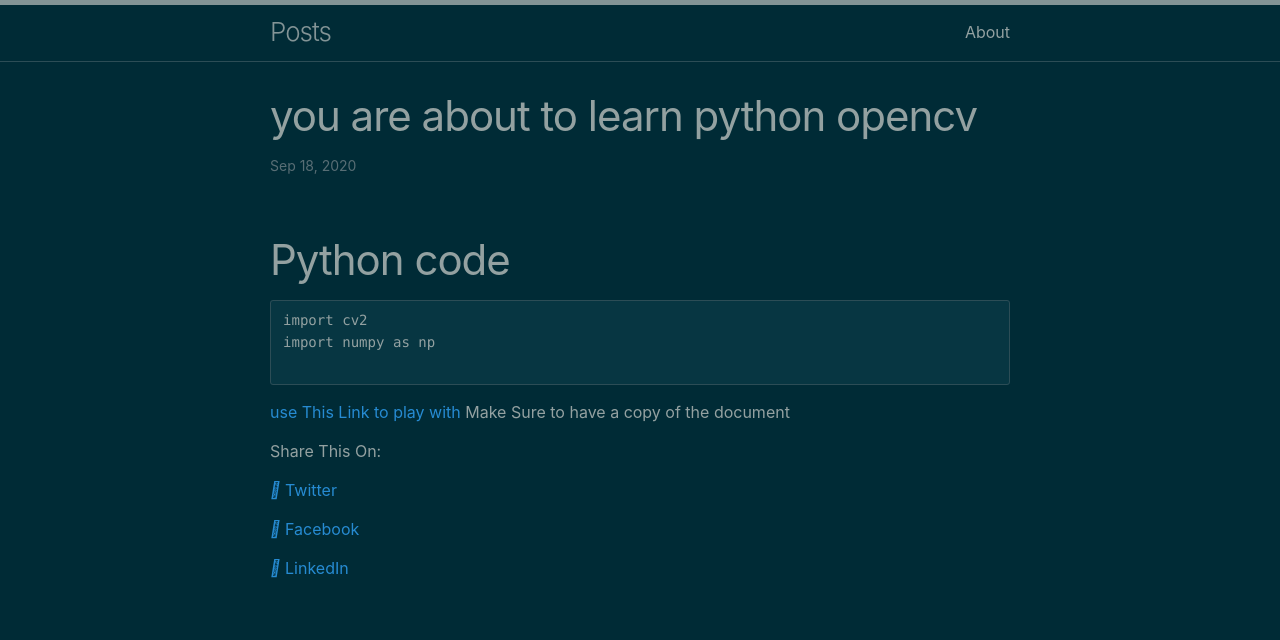
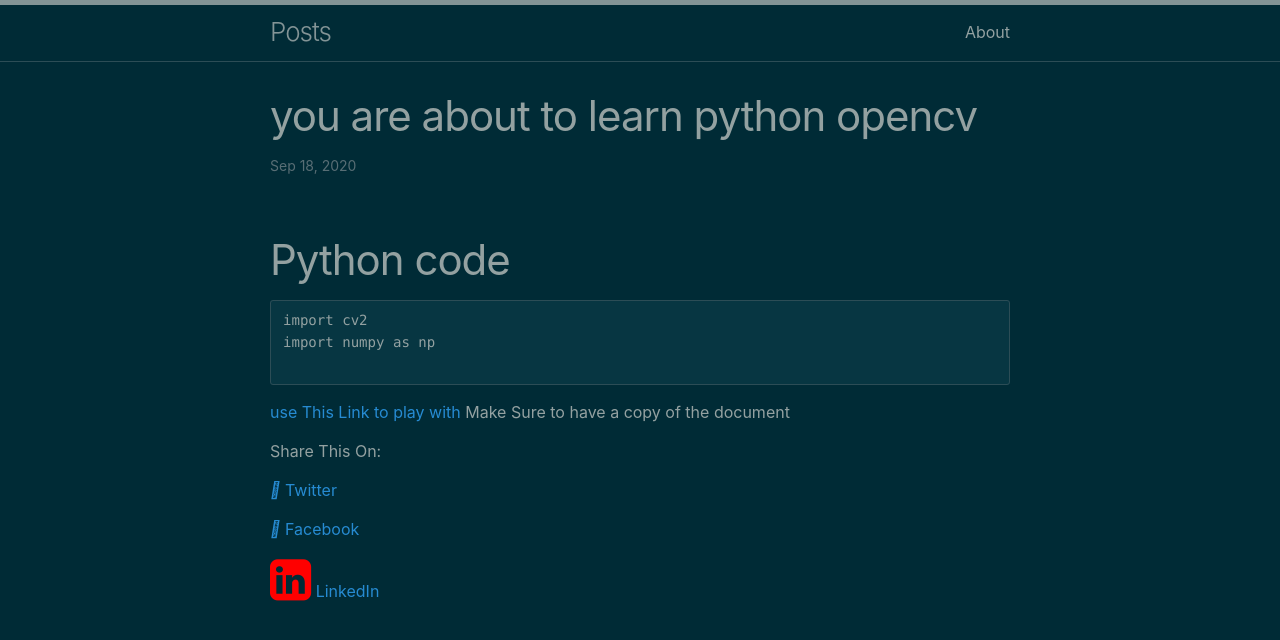
Before and after one commit to Sanjuvi/sanjeevi, a Jekyll site: the page built from _posts/2020-09-18-First-blog.md, in a window 1280 px wide. Shown: the top 640 px of the page. Built offline with Jekyll 4.4.1, drawn with Linux system fonts in a browser that asks for light colours; our own code applies the rules of GitHub Pages for plain Markdown files.

Commit message:
Update 2020-09-18-First-blog.md

```diff
--- a/_posts/2020-09-18-First-blog.md
+++ b/_posts/2020-09-18-First-blog.md
@@ -15,4 +20,4 @@ Share This On:
 
   <a href="https://www.facebook.com/sharer/sharer.php?u={{ page.url | absolute_url | url_encode }}" class="btn btn--facebook" onclick="window.open(this.href, 'window', 'left=20,top=20,width=500,height=500,toolbar=1,resizable=0'); return false;" title="{{ site.data.ui-text[site.locale].share_on_label | default: 'Share on' }} Facebook"><i class="fab fa-fw fa-facebook" aria-hidden="true"></i><span> Facebook</span></a>
 
-  <a href="https://www.linkedin.com/shareArticle?mini=true&url={{ page.url | absolute_url | url_encode }}" class="btn btn--linkedin" onclick="window.open(this.href, 'window', 'left=20,top=20,width=500,height=500,toolbar=1,resizable=0'); return false;" title="{{ site.data.ui-text[site.locale].share_on_label | default: 'Share on' }} LinkedIn"><i class="fab fa-fw fa-linkedin" aria-hidden="true"></i><span> LinkedIn</span></a>
+  <a href="https://www.linkedin.com/shareArticle?mini=true&url={{ page.url | absolute_url | url_encode }}" class="btn btn--linkedin" onclick="window.open(this.href, 'window', 'left=20,top=20,width=500,height=500,toolbar=1,resizable=0'); return false;" title="{{ site.data.ui-text[site.locale].share_on_label | default: 'Share on' }} LinkedIn"><i class="fa fa-linkedin-square" style="font-size:48px;color:red"></i><span> LinkedIn</span></a>
```
Also changed, not shown: other parts of _posts/2020-09-18-First-blog.md (+5 -0 lines).
